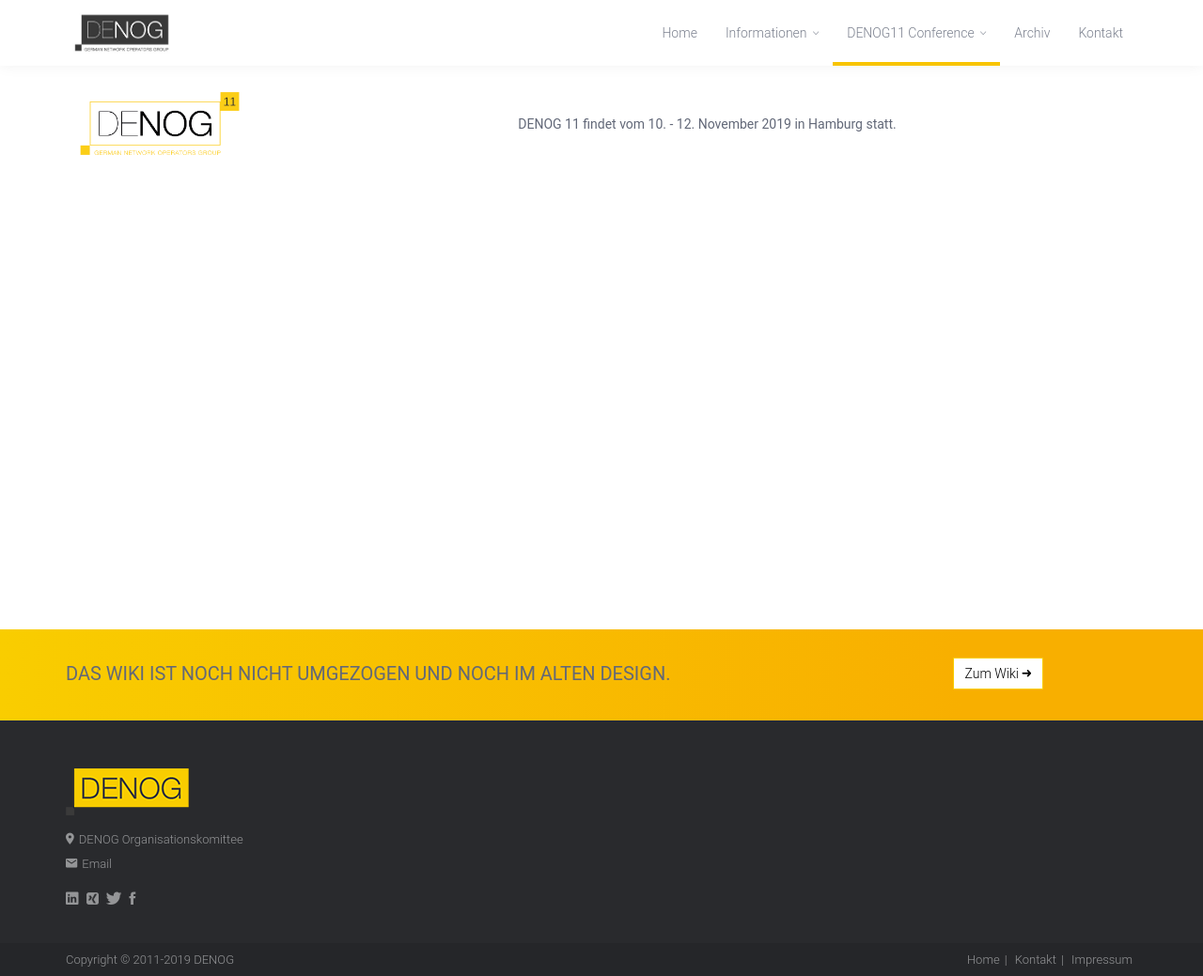
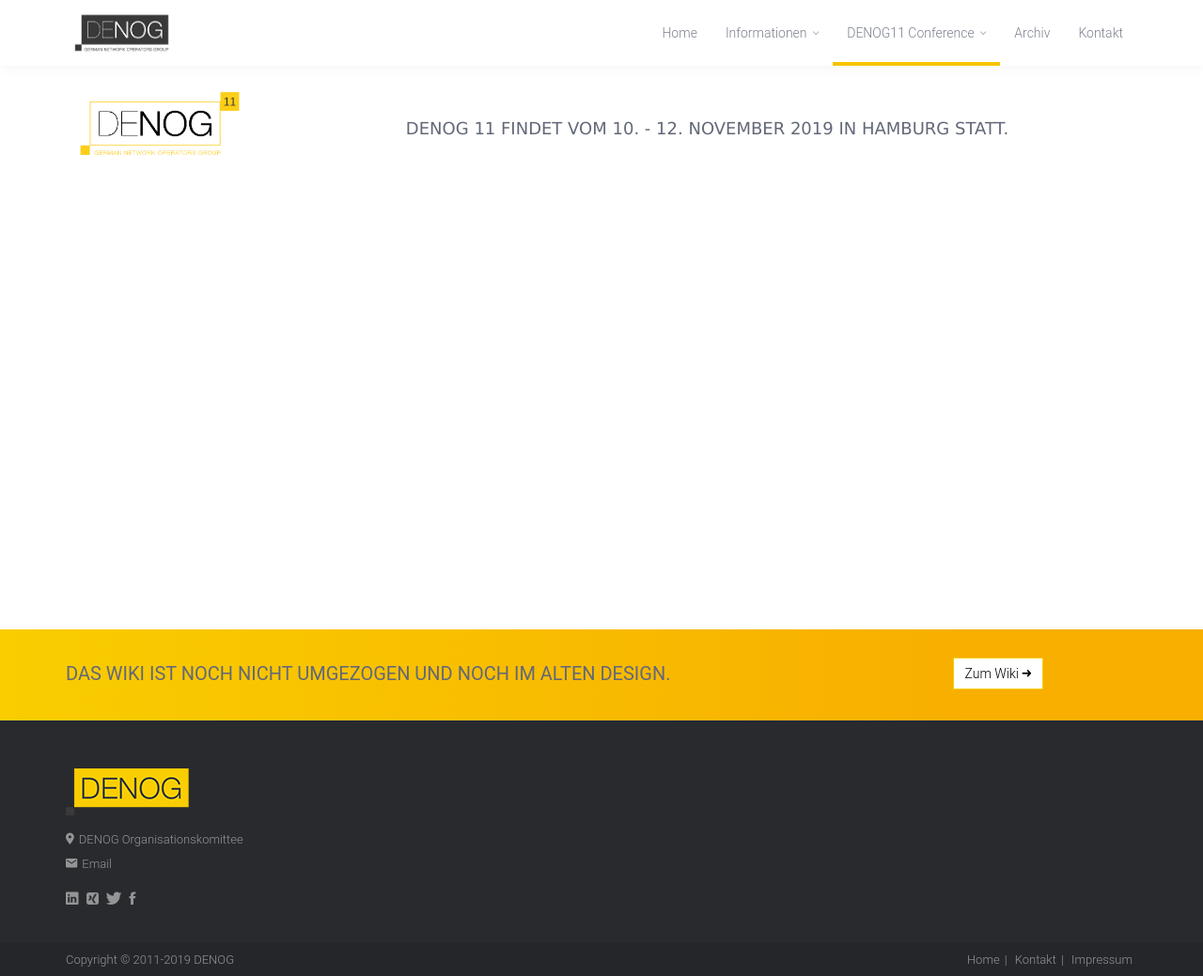
Before and after one commit to denog/denog.github.io, a Jekyll site: the page built from de/meetings/denog11/index.md, in a window 1280 px wide. Shown: the whole page at 94% size. Built offline with Jekyll 4.4.1, drawn with Linux system fonts in a browser that asks for light colours; some web fonts are replaced.

Commit message:
Update index.md

```diff
--- a/de/meetings/denog11/index.md
+++ b/de/meetings/denog11/index.md
@@ -12,8 +12,8 @@
         <td style='width:15%;'>
                <img src="https://www.denog.de/images/denog-logo-konferenz-11_v001_whitebg.png" style='width:200px;'>
         </td>
-        <td style='width:70%;'>
-            <center>DENOG 11 findet vom 10. - 12. November 2019 in Hamburg statt.</center>
+        <td style='width:70%; font-family:verdana; font-size:12pt;'>
+            <center><h3>DENOG 11 findet vom 10. - 12. November 2019 in Hamburg statt.</h3></center>
         </td>
     </tr>
     <tr>
```
